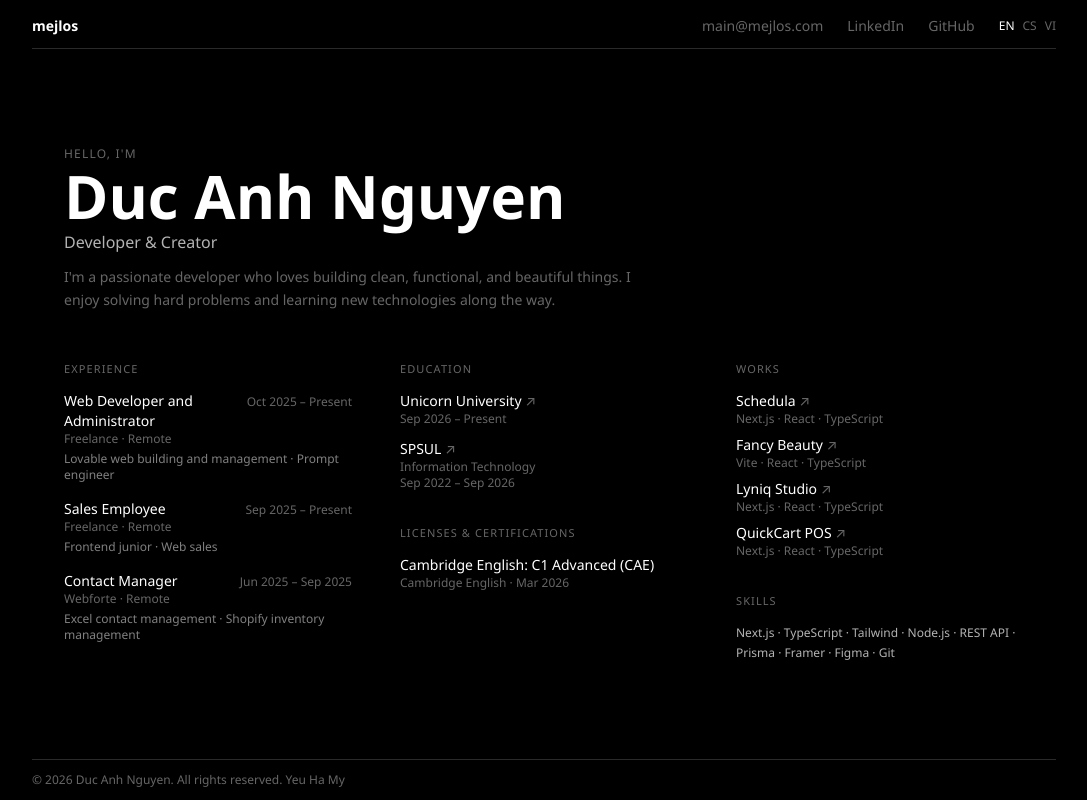
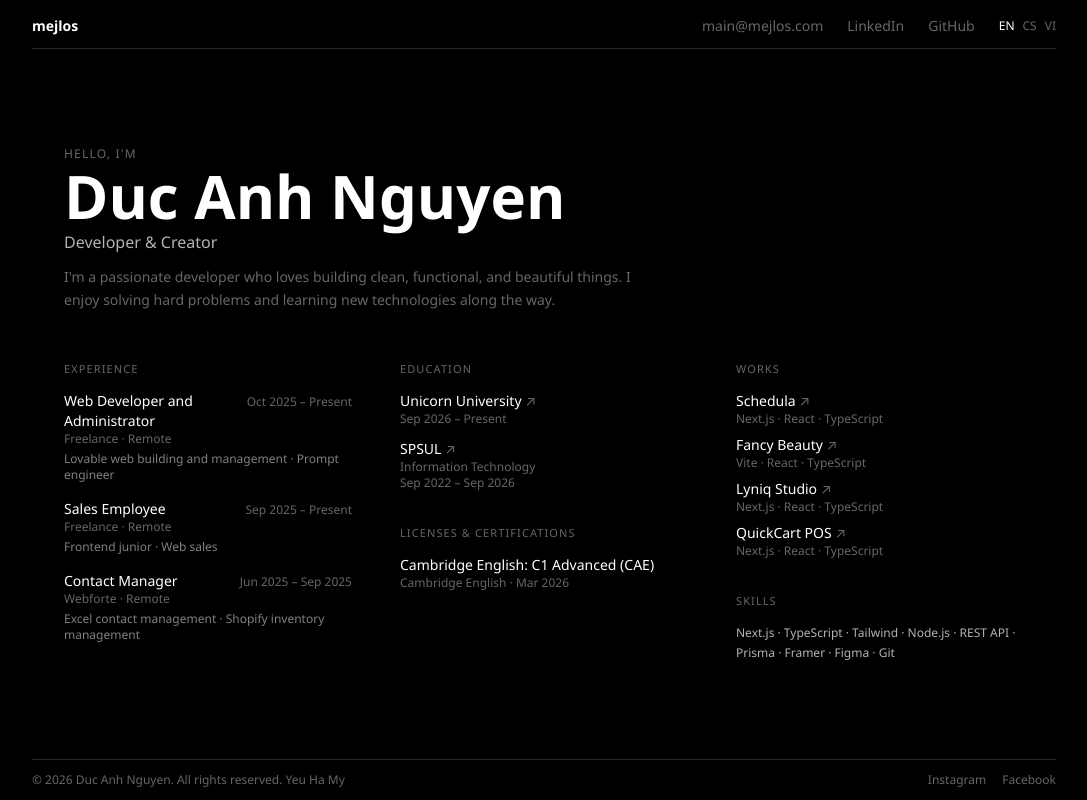
Before and after one commit to vetmogee/mejlos, a Next.js app: page /en in a window 1280 px wide. Shown: the whole page, without its empty margins (96-1183 px from the left). Built offline with nearby package versions, Linux system fonts and the light colour scheme.

Commit message:
Add Instagram and Facebook links to footer

```diff
--- a/app/[locale]/layout.tsx
+++ b/app/[locale]/layout.tsx
@@ -49,7 +49,7 @@ export default async function LocaleLayout({ children, params: { locale } }: Pro
           <div className="h-dvh flex flex-col overflow-hidden">
             <NavBar nickname={siteConfig.nickname} email={siteConfig.contactEmail} linkedin={cv.linkedin} github={cv.github} />
             <main className="flex-1 min-h-0 overflow-hidden">{children}</main>
-            <Footer name={siteConfig.name} rights={t('rights')} />
+            <Footer name={siteConfig.name} rights={t('rights')} instagram={cv.instagram} facebook={cv.facebook} />
           </div>
         </NextIntlClientProvider>
       </body>
--- a/components/Footer.tsx
+++ b/components/Footer.tsx
@@ -1,9 +1,17 @@
-export default function Footer({ name, rights }: { name: string; rights: string }) {
+type Props = { name: string; rights: string; instagram: string; facebook: string }
+
+export default function Footer({ name, rights, instagram, facebook }: Props) {
+  const linkClass = 'hover:text-white transition-colors'
+
   return (
     <footer className="shrink-0 px-5 sm:px-8 pb-[calc(0.75rem+env(safe-area-inset-bottom))]">
-      <p className="max-w-5xl mx-auto pt-3 border-t border-border text-muted text-xs">
-        &copy; {new Date().getFullYear()} {name}. {rights}
-      </p>
+      <div className="max-w-5xl mx-auto pt-3 border-t border-border text-muted text-xs flex items-center justify-between gap-4">
+        <p>&copy; {new Date().getFullYear()} {name}. {rights}</p>
+        <div className="shrink-0 flex items-center gap-4">
+          <a href={instagram} target="_blank" rel="noreferrer" className={linkClass}>Instagram</a>
+          <a href={facebook} target="_blank" rel="noreferrer" className={linkClass}>Facebook</a>
+        </div>
+      </div>
     </footer>
   )
 }
--- a/lib/data.ts
+++ b/lib/data.ts
@@ -33,6 +33,8 @@ export const techTags = [
 export const cv = {
   linkedin: 'https://www.linkedin.com/in/duc-anh-nguyen-ab0845290/',
   github:   'https://github.com/vetmogee',
+  instagram: 'https://www.instagram.com/duc.anh.ng/',
+  facebook:  'https://www.facebook.com/walmartfaker',
   experience: [
     {
       role:     'Web Developer and Administrator',
```
